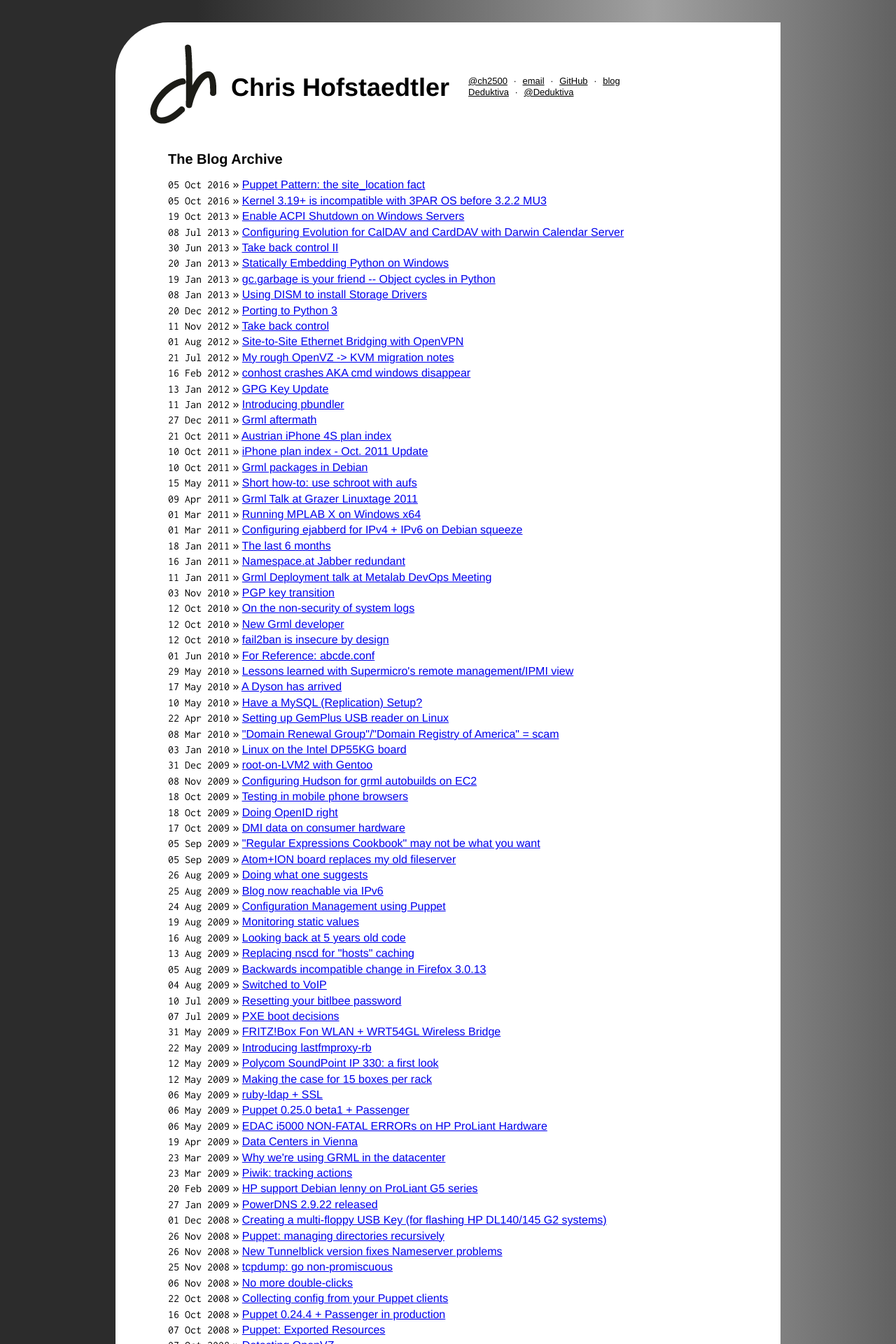
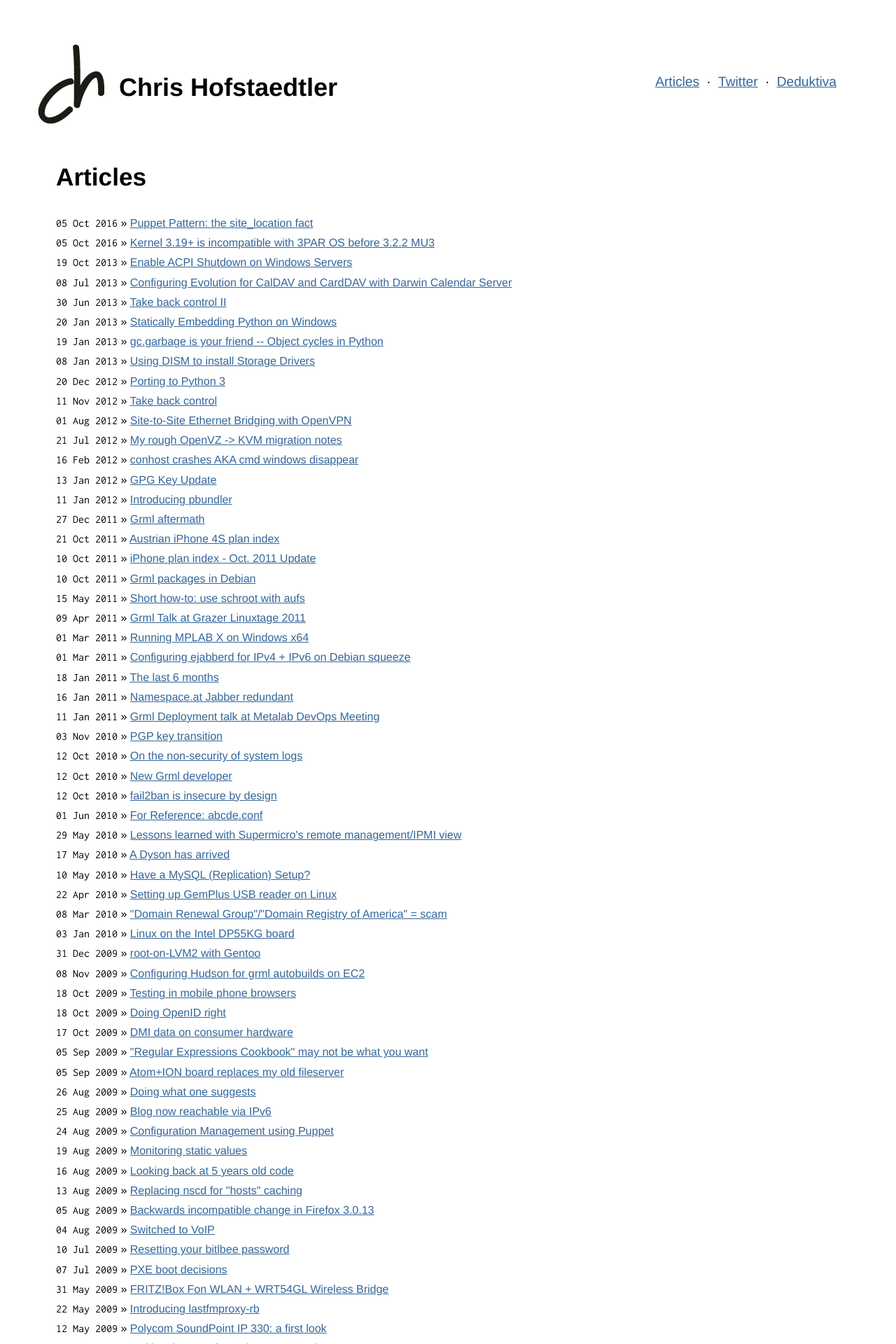
Before and after one commit to zeha/zeha.at-site, a Jekyll site: the page built from blog/index.html, in a window 1280 px wide. Shown: the top 1920 px of the page at 70% size. Built offline with Jekyll 4.4.1, drawn with Linux system fonts in a browser that asks for light colours; some of the changed text lies outside the part shown.

Commit message:
New front page and layout

```diff
--- a/_layouts/default.html
+++ b/_layouts/default.html
@@ -17,26 +17,18 @@
     <div id="header">
       <div id="headertitle">
         <a id="title" href="/">Chris Hofstaedtler</a>
-        <!-- div id="dds">founder of <a href="http://deduktiva.com/">@Deduktiva</a></div -->
       </div>
       <div id="headermenu">
         <span class="menu">
-          <a href="https://twitter.com/ch2500">@ch2500</a> ·
-          <a id="emaillink" href="please-enable-javascript-to-see-the-email">email</a> ·
-          <a href="https://github.com/zeha/">GitHub</a> ·
-          <a href="/blog/">blog</a>
-        </span><br><span class="menu">
-          <a href="http://deduktiva.com/">Deduktiva</a> ·
-          <a href="https://twitter.com/Deduktiva">@Deduktiva</a>
+          <a href="/blog/">Articles</a> ·
+          <a href="https://twitter.com/ch2500">Twitter</a> ·
+          <a href="https://deduktiva.com/">Deduktiva</a>
         </span>
       </div>
     </div>
     <div id="content">
       {{ content }}
     </div>
-    <footer>
-      &copy; 2008-2020 Chris Hofst&auml;dtler
-    </footer>
   </div>
 
 <script>
--- a/blog/index.html
+++ b/blog/index.html
@@ -1,10 +1,10 @@
 ---
 layout: default
-title: Blog Archive
+title: Articles
 ---
 
 <div id="blogindex">
-  <h1>The Blog Archive</h1>
+  <h1>Articles</h1>
 
   <ul class="posts">
     {% for post in site.posts %}
--- a/css/screen.css
+++ b/css/screen.css
@@ -46,27 +46,21 @@ table {
 
 /* core */
 html {
-    font-family: "Helvetica Neue", Helvetica, Arial, sans-serif;
+    font-family: "Helvetica Neue", Helvetica, Roboto, Arial, sans-serif;
     color: black;
-    font-size: 12pt;
+    font-size: 16px;
+    font-weight: normal;
+    -webkit-font-smoothing: antialiased;
 }
 body {
-    background: #2c2c2c;
-    filter: progid:DXImageTransform.Microsoft.gradient( startColorstr='#2c2c2c', endColorstr='#626262',GradientType=1 );
-    background: -moz-linear-gradient(left, #2c2c2c 0%, #2c2c2c 22%, #a1a1a1 73%, #626262 100%);
-    background: -webkit-gradient(linear, left top, right top, color-stop(0%,#2c2c2c), color-stop(22%,#2c2c2c), color-stop(73%,#a1a1a1), color-stop(100%,#626262));
-    background: -webkit-linear-gradient(left, #2c2c2c 0%,#2c2c2c 22%,#a1a1a1 73%,#626262 100%);
-    background: -o-linear-gradient(left, #2c2c2c 0%,#2c2c2c 22%,#a1a1a1 73%,#626262 100%);
-    background: -ms-linear-gradient(left, #2c2c2c 0%,#2c2c2c 22%,#a1a1a1 73%,#626262 100%);
-    background: linear-gradient(left, #2c2c2c 0%,#2c2c2c 22%,#a1a1a1 73%,#626262 100%);
-
-    height: 100%;
-    margin:32px 0 0 0; padding:0px;
+    background: white;
+    margin: 32px 0 0 0;
+    padding:0px;
     text-align:center;
 }
 #site {
     background: white; /* url(webbg.png) repeat-y 0 0; */
-    width: 800px;
+    max-width: 70rem;
     margin: 0px auto 0px auto;
     padding: 75px 75px 0 75px;
     border-top-left-radius: 75px;
@@ -89,8 +83,16 @@ body {
 #header {
     height: 100px;
 }
-#headertitle, #headermenu {
+#headertitle {
     float: left;
+}
+#headermenu {
+    float: right;
+}
+
+a {
+    color: #336699;
+    text-decoration: underline;
 }
 
 b, strong {
@@ -107,13 +109,11 @@ i, em {
 }
 .menu {
     margin-left: 22px;
-    font-size: 13px;
+    font-size: 1.2em;
 }
 .menu a {
     margin-left: 5px;
     margin-right: 5px;
-    color: black;
-    text-decoration: underline;
 }
 #content {
     line-height: 1.4em;
@@ -126,19 +126,22 @@ footer {
 }
 h1 {
     font-weight: bold;
-    font-size: 20px;
-    line-height: 2em;
+    font-size: 2.2em;
+    line-height: 2.6em;
 }
 h2 {
-    font-size: 20px;
-    line-height: 1.8em;
+    font-size: 1.8em;
+    line-height: 2.0em;
 }
 
 ul {
     margin-top: 0.4em;
 }
 p, pre, ul {
-    margin-bottom: 1em;
+    font-size: inherit;
+    margin-bottom: 1rem;
+    line-height: 1.7em;
+    text-rendering: optimizeLegibility;
 }
 pre, code {
     font-family: "Inconsolata", "Courier New", monospace;
@@ -156,11 +159,15 @@ pre, code {
 
 /* standard */
 
+#post code, #post pre {
+    background-color: #fff;
+    line-height: 1.1em;
+}
+
 #post pre {
-    border: 1px solid #ddd;
-    background-color: #cef;
-    padding: 0 .4em;
+    margin-left: 2em;
 }
+
 
 #post ul, #post ol {
     margin-left: 1.35em;
@@ -169,16 +176,6 @@ pre, code {
     list-style-type: disc;
 }
 
-#post code {
-    border: 1px solid #ddd;
-    background-color: #cef;
-    font-size: 85%;
-    padding: 0 .2em;
-}
-
-#post pre code {
-    border: none;
-}
 
 /* terminal */
 
```
Also changed, not shown: index.html (+30 -8 lines).
